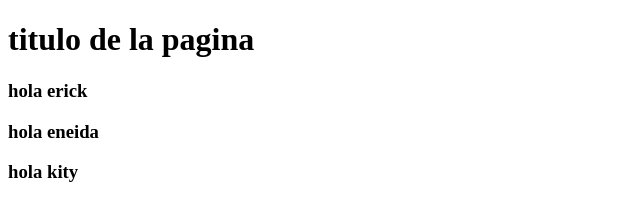
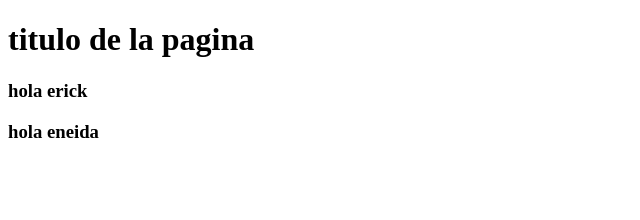
Before and after one commit to gerymeliss/web, a plain HTML site: page index.html in a window 1280 px wide. Shown: the full height of the page, 0-640 px from the left. Drawn offline with Linux system fonts and the light colour scheme.

Commit message:
borramos a quiti

```diff
--- a/index.html
+++ b/index.html
@@ -10,7 +10,6 @@
     <h1>titulo de la pagina</h1>
     <h3>hola erick</h3>
     <h3>hola eneida</h3>
-    <h3>hola kity</h3>
 
 </body>
 </html>
```
